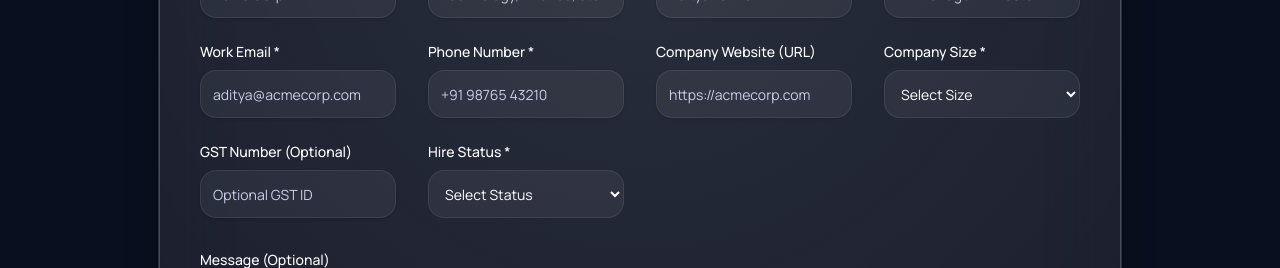
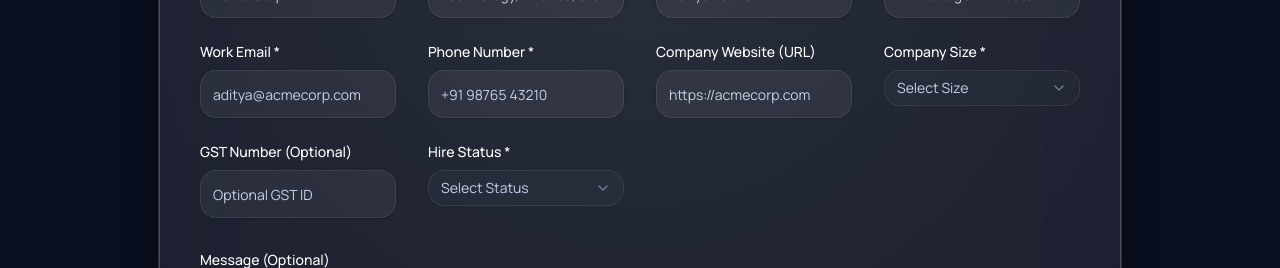
Before and after one commit to navneet-bot/jobjockey, a Next.js app: page /business/enquiry in a window 1280 px wide. Shown: the part 443-711 px from the top of the page. Built offline with nearby package versions, Linux system fonts and the light colour scheme; no server answers.

Commit message:
updated changes

```diff
--- a/app/business/enquiry/page.tsx
+++ b/app/business/enquiry/page.tsx
@@ -9,7 +9,14 @@ import { GradientButton } from "@/components/ui/GradientButton";
 import { GradientHeader } from "@/components/ui/GradientHeader";
 import { toast } from "sonner";
 import { useRouter } from "next/navigation";
-import { useForm as useReactHookForm } from "react-hook-form";
+import { useForm as useReactHookForm, Controller } from "react-hook-form";
+import {
+    Select,
+    SelectContent,
+    SelectItem,
+    SelectTrigger,
+    SelectValue
+} from "@/components/ui/select";
 
 export default function BusinessEnquiryPage() {
     const router = useRouter();
@@ -109,17 +116,24 @@ export default function BusinessEnquiryPage() {
 
                         <div className="flex flex-col gap-2">
                             <label className="text-sm font-medium text-[var(--text-main)]">Company Size *</label>
-                            <select
-                                {...form.register("companySize")}
-                                className="flex h-12 w-full rounded-xl border border-[var(--glass-border)] bg-[var(--glass-bg)] px-3 py-2 text-sm text-[var(--text-main)] focus:outline-none focus:ring-2 focus:ring-[var(--primary)]"
-                            >
-                                <option value="" className="bg-[var(--glass-bg)] text-[var(--text-main)]">Select Size</option>
-                                <option value="1-10" className="bg-[var(--glass-bg)] text-[var(--text-main)]">1-10 employees</option>
-                                <option value="11-50" className="bg-[var(--glass-bg)] text-[var(--text-main)]">11-50 employees</option>
-                                <option value="51-200" className="bg-[var(--glass-bg)] text-[var(--text-main)]">51-200 employees</option>
-                                <option value="201-500" className="bg-[var(--glass-bg)] text-[var(--text-main)]">201-500 employees</option>
-                                <option value="500+" className="bg-[var(--glass-bg)] text-[var(--text-main)]">500+ employees</option>
-                            </select>
+                            <Controller
+                                name="companySize"
+                                control={form.control}
+                                render={({ field }) => (
+                                    <Select onValueChange={field.onChange} value={field.value}>
+                                        <SelectTrigger className="w-full h-12 bg-[var(--glass-bg)] border-[var(--glass-border)] rounded-xl text-left">
+                                            <SelectValue placeholder="Select Size" />
+                                        </SelectTrigger>
+                                        <SelectContent>
+                                            <SelectItem value="1-10">1-10 employees</SelectItem>
+                                            <SelectItem value="11-50">11-50 employees</SelectItem>
+                                            <SelectItem value="51-200">51-200 employees</SelectItem>
+                                            <SelectItem value="201-500">201-500 employees</SelectItem>
+                                            <SelectItem value="500+">500+ employees</SelectItem>
+                                        </SelectContent>
+                                    </Select>
+                                )}
+                            />
                             {form.formState.errors.companySize && (
                                 <span className="text-xs text-red-500">{form.formState.errors.companySize.message}</span>
                             )}
@@ -132,15 +146,22 @@ export default function BusinessEnquiryPage() {
 
                         <div className="flex flex-col gap-2">
                             <label className="text-sm font-medium text-[var(--text-main)]">Hire Status *</label>
-                            <select
-                                {...form.register("hiringNeeds")}
-                                className="flex h-12 w-full rounded-xl border border-[var(--glass-border)] bg-[var(--glass-bg)] px-3 py-2 text-sm text-[var(--text-main)] focus:outline-none focus:ring-2 focus:ring-[var(--primary)]"
-                            >
-                                <option value="" className="bg-[var(--glass-bg)] text-[var(--text-main)]">Select Status</option>
-                                <option value="Actively Hiring" className="bg-[var(--glass-bg)] text-[var(--text-main)]">Actively Hiring</option>
-                                <option value="Occasionally Hiring" className="bg-[var(--glass-bg)] text-[var(--text-main)]">Occasionally Hiring</option>
-                                <option value="Not Hiring" className="bg-[var(--glass-bg)] text-[var(--text-main)]">Not Hiring</option>
-                            </select>
+                            <Controller
+                                name="hiringNeeds"
+                                control={form.control}
+                                render={({ field }) => (
+                                    <Select onValueChange={field.onChange} value={field.value}>
+                                        <SelectTrigger className="w-full h-12 bg-[var(--glass-bg)] border-[var(--glass-border)] rounded-xl text-left">
+                                            <SelectValue placeholder="Select Status" />
+                                        </SelectTrigger>
+                                        <SelectContent>
+                                            <SelectItem value="Actively Hiring">Actively Hiring</SelectItem>
+                                            <SelectItem value="Occasionally Hiring">Occasionally Hiring</SelectItem>
+                                            <SelectItem value="Not Hiring">Not Hiring</SelectItem>
+                                        </SelectContent>
+                                    </Select>
+                                )}
+                            />
                             {form.formState.errors.hiringNeeds && (
                                 <span className="text-xs text-red-500">{form.formState.errors.hiringNeeds.message}</span>
                             )}
--- a/components/ui/select.tsx
+++ b/components/ui/select.tsx
@@ -110,7 +110,7 @@ function SelectItem({
     <SelectPrimitive.Item
       data-slot="select-item"
       className={cn(
-        "focus:bg-[var(--primary)] focus:text-black hover:bg-[var(--primary)] hover:text-black [&_svg:not([class*='text-'])]:text-muted-foreground relative flex w-full cursor-default items-center gap-2 rounded-md py-2 pr-8 pl-2 text-sm outline-hidden select-none data-[disabled]:pointer-events-none data-[disabled]:opacity-50 [&_svg]:pointer-events-none [&_svg]:shrink-0 [&_svg:not([class*='size-'])]:size-4 *:[span]:last:flex *:[span]:last:items-center *:[span]:last:gap-2 transition-colors",
+        "focus:bg-white focus:text-black hover:bg-white hover:text-black data-[state=checked]:bg-white data-[state=checked]:text-black [&_svg:not([class*='text-'])]:text-muted-foreground relative flex w-full cursor-default items-center gap-2 rounded-lg py-2.5 pr-8 pl-3 text-sm outline-hidden select-none data-[disabled]:pointer-events-none data-[disabled]:opacity-50 [&_svg]:pointer-events-none [&_svg]:shrink-0 [&_svg:not([class*='size-'])]:size-4 *:[span]:last:flex *:[span]:last:items-center *:[span]:last:gap-2 transition-all my-0.5 mx-1",
         className
       )}
       {...props}
```
